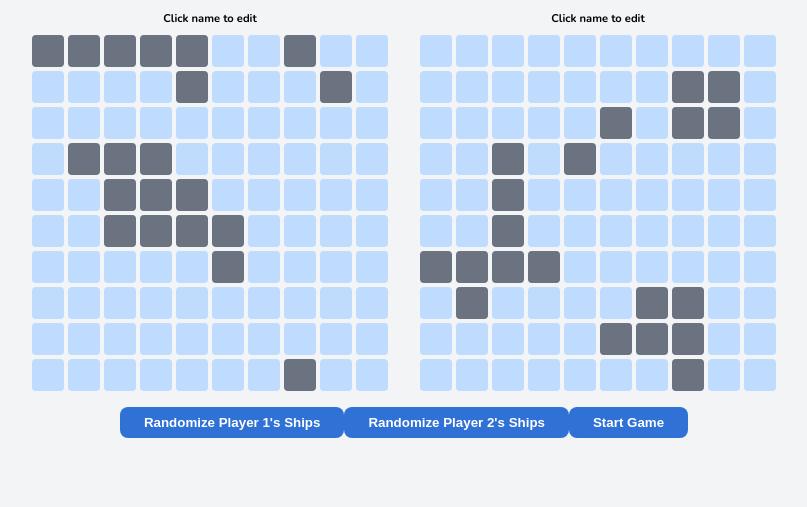
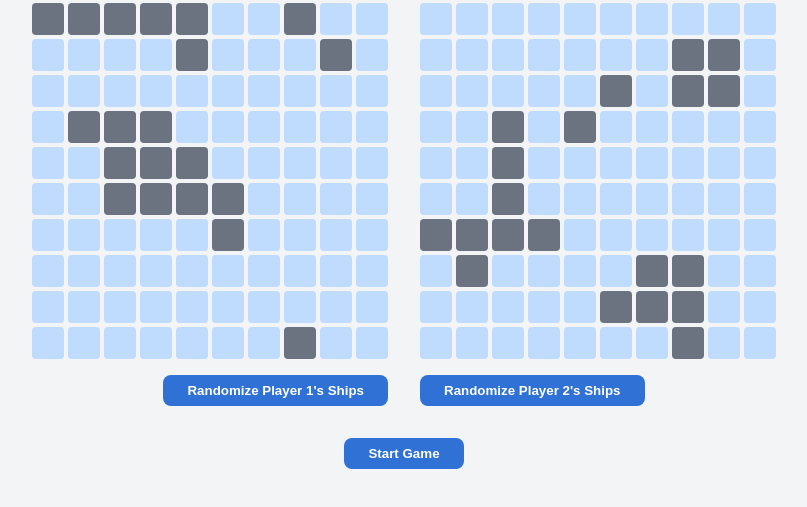
Before and after one commit to misafxd/project-battleship, a website built with webpack: page src/index.html in a window 1280 px wide. Both pictures are taken after a click on the button "Player vs Player". Shown: the part 223-730 px from the top of the page, without its empty margins (236-1043 px from the left). Built offline with nearby package versions, Linux system fonts and the light colour scheme.

Commit message:
improve the options section styles

```diff
--- a/src/index.html
+++ b/src/index.html
@@ -28,6 +28,9 @@
           <button id="player-vs-player">Player vs Player</button>
           <button id="player-vs-computer">Player vs Computer</button>
         </div>
+        <div id="options">
+          <div id="randomize-buttons"></div>
+        </div>
       </div>
     </main>
   </body>
--- a/src/index.js
+++ b/src/index.js
@@ -11,6 +11,8 @@ const Game = function () {
   let name1;
   let name2;
   const container = document.querySelector('.message-section');
+  const options = document.getElementById('options');
+  const randomize = document.getElementById('randomize-buttons');
   const board1 = document.querySelector('.game-board-1');
   const board2 = document.querySelector('.game-board-2');
   const turn = document.querySelector('.turn-indicator');
@@ -89,7 +91,7 @@ const Game = function () {
       randomizeShips(player1);
       renderBoard(player1.board, board1, true);
     });
-    container.appendChild(randomizeButton1);
+    randomize.appendChild(randomizeButton1);
     let randomizeButton2;
     if (gameMode === 'player-vs-player') {
       randomizeButton2 = document.createElement('button');
@@ -100,10 +102,10 @@ const Game = function () {
         randomizeShips(player2);
         renderBoard(player2.board, board2, true);
       });
-      container.appendChild(randomizeButton2);
+      randomize.appendChild(randomizeButton2);
     }
 
-    container.appendChild(startGameButton);
+    options.appendChild(startGameButton);
   };
 
   const setShips = (player) => {
--- a/src/styles.css
+++ b/src/styles.css
@@ -89,6 +89,7 @@ body {
 .message-section {
   margin-top: 1rem;
   text-align: center;
+  min-width: 50%;
 }
 
 .game-message {
@@ -137,3 +138,20 @@ body {
   background-color: #213488;
   transform: scale(0.95);
 }
+
+#options {
+  display: flex;
+  flex-direction: column;
+  gap: 2rem;
+  align-items: center;
+}
+
+#randomize-buttons {
+  display: flex;
+  justify-content: space-between;
+  gap: 2rem;
+}
+
+#start-game {
+  max-width: 10rem;
+}
```
